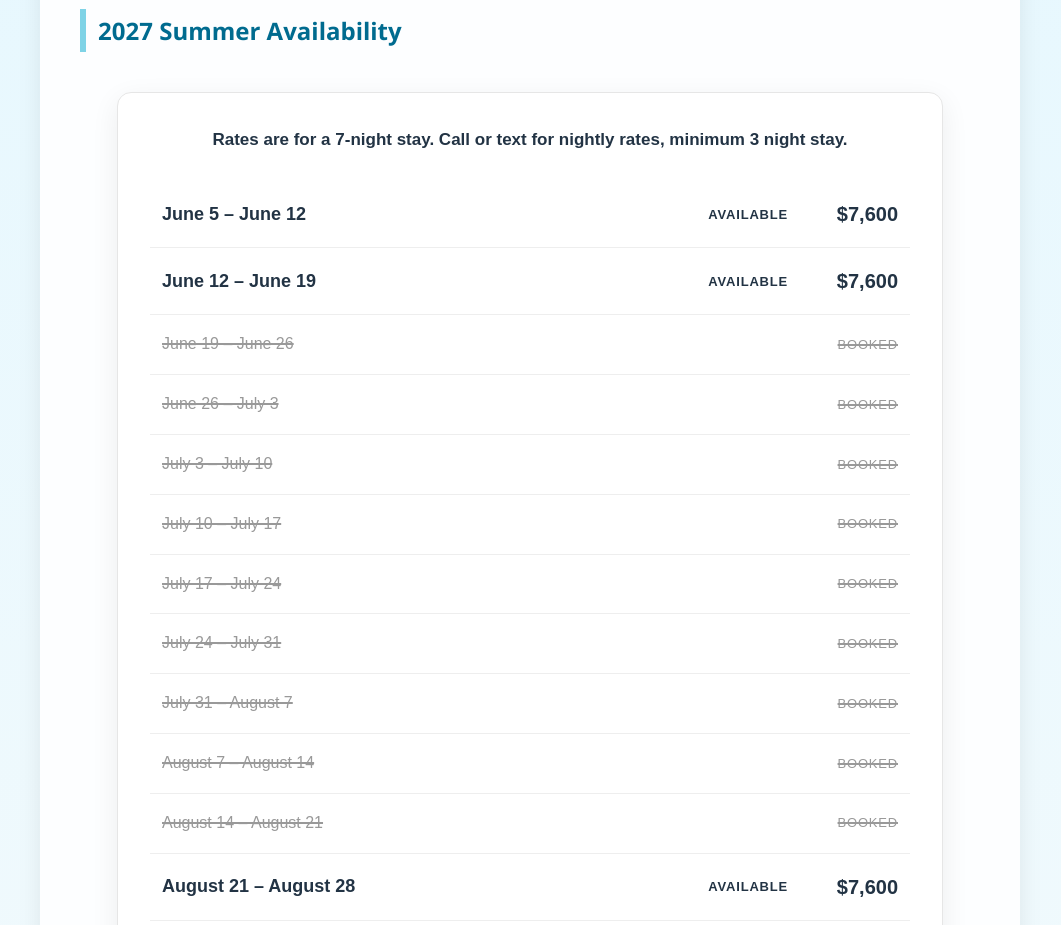
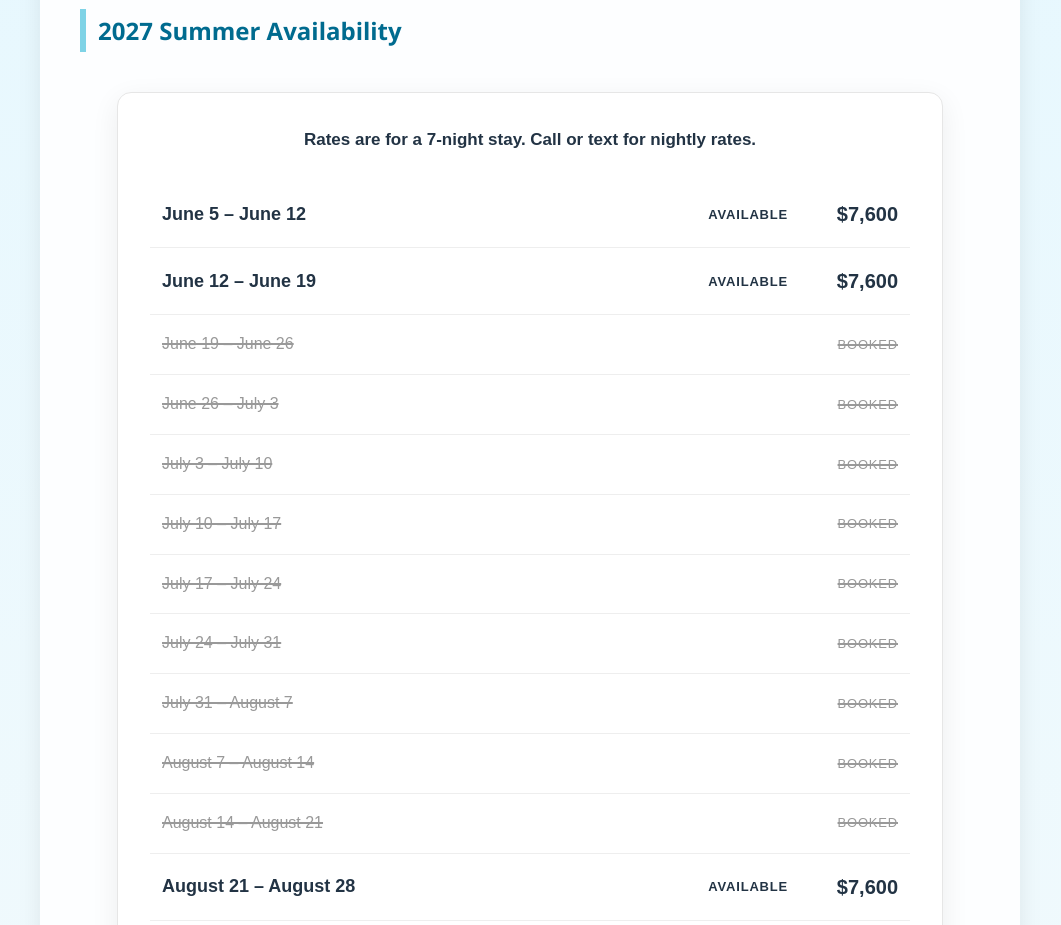
Before and after one commit to joepers/bb, a plain HTML site: page index.html in a window 1280 px wide. Shown: the part 1040-1965 px from the top of the page, without its empty margins (110-1171 px from the left). Drawn offline with Linux system fonts and the light colour scheme.

Commit message:
Update index.html

```diff
--- a/index.html
+++ b/index.html
@@ -465,7 +465,7 @@ New Heated Pool for 2027 and a 3 minute walk to the 6th street beach !  <a href=
 <h2>2027 Summer Availability</h2>
 <section class="summer-availability">
   <p class="availability-subhead">
-    Rates are for a 7-night stay.  Call or text for nightly rates, minimum 3 night stay.
+    Rates are for a 7-night stay.  Call or text for nightly rates.
   </p>
 
   <div class="availability-row available">
```
